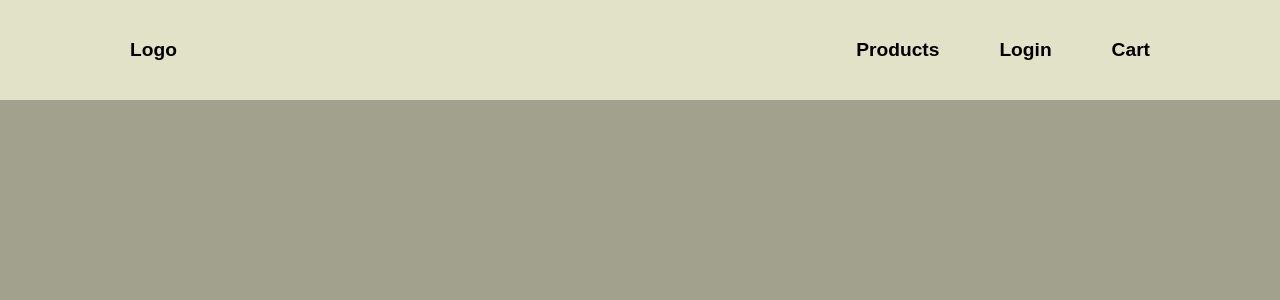
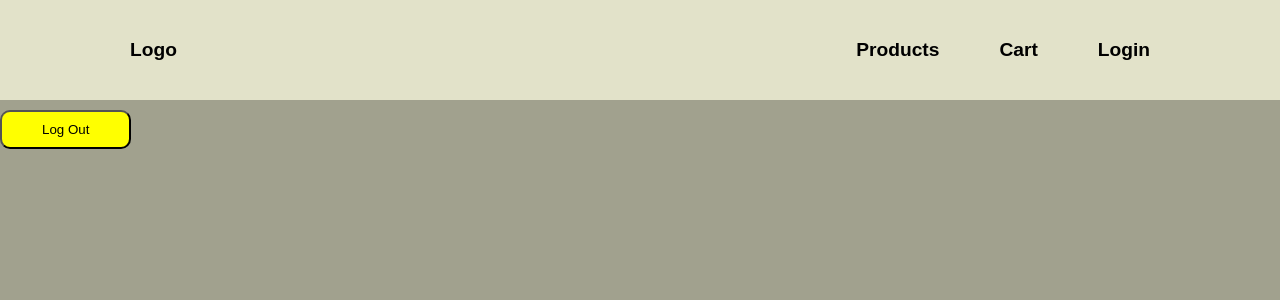
Before and after one commit to CoreyD24/capstone-project, a React (Vite) app: page /account in a window 1280 px wide. Shown: the top 300 px of the page. Built offline with nearby package versions, Linux system fonts and the light colour scheme.

Commit message:
add account page with logout functionality

```diff
--- a/src/client/App.jsx
+++ b/src/client/App.jsx
@@ -7,10 +7,15 @@ import AllProducts from "./components/AllProducts";
 import SingleProduct from "./components/SingleProduct";
 import Navbar from "./components/Navbar.jsx";
 import AllUsers from "./components/AllUsers.jsx";
+import Account from "./components/Account.jsx";
 
 const App = () => {
-  const [isAdmin, setIsAdmin] = useState(window.localStorage.getItem("Admin"));
-  const [token, setToken] = useState(window.localStorage.getItem("TOKEN"));
+  const [isAdmin, setIsAdmin] = useState(
+    window.localStorage.getItem("Admin") || null
+  );
+  const [token, setToken] = useState(
+    window.localStorage.getItem("TOKEN") || null
+  );
 
   return (
     <div className="App">
@@ -20,6 +25,7 @@ const App = () => {
           path="/login"
           element={<Login setIsAdmin={setIsAdmin} setToken={setToken} />}
         />
+        <Route path="/account" element={<Account setToken={setToken} />} />
         <Route path="/users" element={<AllUsers isAdmin={isAdmin} />} />
         <Route path="/register" element={<Register setToken={setToken} />} />
         <Route path="/products" element={<AllProducts isAdmin={isAdmin} />} />
--- /dev/null
+++ b/src/client/components/Account.jsx
@@ -0,0 +1,16 @@
+import { useNavigate } from "react-router-dom";
+
+const Account = ({ setToken }) => {
+  const navigate = useNavigate();
+
+  const logOutHandler = () => {
+    localStorage.removeItem("TOKEN");
+    localStorage.removeItem("Admin");
+    setToken(null);
+    navigate("/");
+  };
+
+  return <button onClick={logOutHandler}>Log Out</button>;
+};
+
+export default Account;
--- a/src/client/components/Login.jsx
+++ b/src/client/components/Login.jsx
@@ -18,7 +18,7 @@ const Login = ({ setIsAdmin, setToken }) => {
       password,
     });
     localStorage.setItem("TOKEN", token);
-    localStorage.setItem("Admin", admin || false)
+    localStorage.setItem("Admin", admin || false);
     setToken(token);
     setIsAdmin(admin);
     navigate("/");
--- a/src/client/components/Navbar.jsx
+++ b/src/client/components/Navbar.jsx
@@ -1,7 +1,7 @@
 import { Link } from "react-router-dom";
 import "../styles/navbar.css";
 
-const Navbar = (token, isAdmin) => {
+const Navbar = ({ token, isAdmin }) => {
   return (
     <div id="navbar">
       <div>
@@ -9,8 +9,14 @@ const Navbar = (token, isAdmin) => {
       </div>
       <div>
         <Link to="/products">Products</Link>
-        <Link to="/login">Login</Link>
+
         <Link to="/cart">Cart</Link>
+
+        {token ? (
+          <Link to="/account">Account</Link>
+        ) : (
+          <Link to="/login">Login</Link>
+        )}
       </div>
     </div>
   );
```
